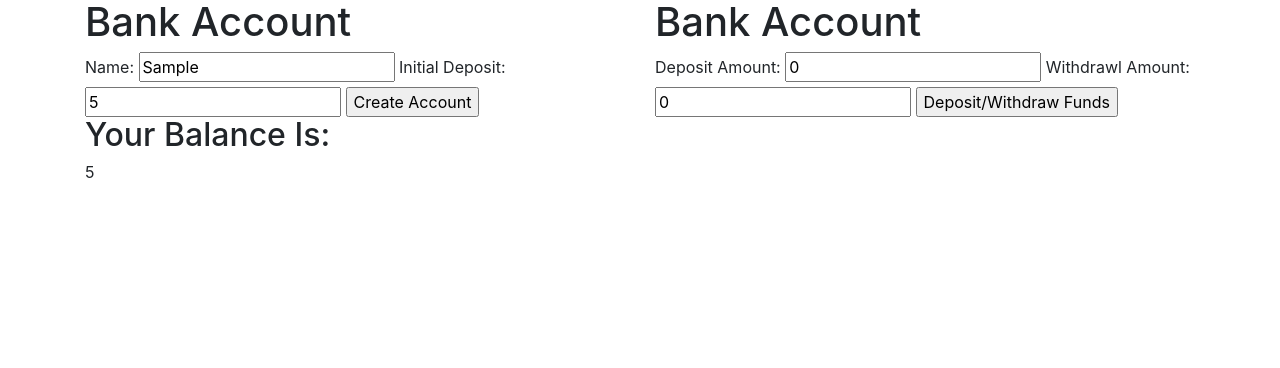
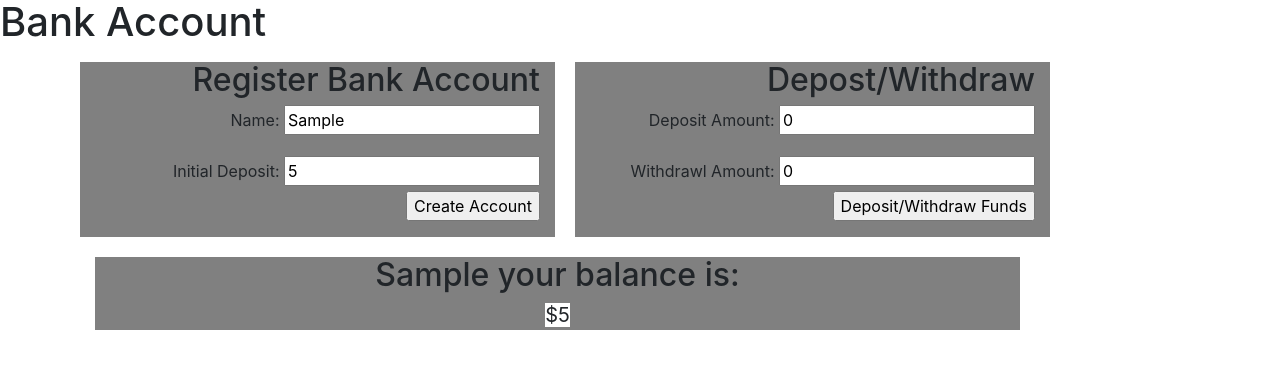
Before and after one commit to hal2814/bank-account, a plain HTML site: page index.html in a window 1280 px wide. Both pictures are taken after typing "Sample", "5" into the empty fields and a click on the button "Create Account". Drawn offline with Linux system fonts and the light colour scheme.

Commit message:
add css styles, add wells to html, and change output text

```diff
--- a/css/styles.css
+++ b/css/styles.css
@@ -0,0 +1,17 @@
+.col-sm-5 {
+  background-color: grey;
+  text-align: right;
+  margin: 10px;
+}
+/*div {
+  margin: 10px;
+}*/
+.col-sm-10 {
+  background-color: grey;
+  text-align: center;
+  margin: 10px;
+}
+span {
+  background-color: white;
+  font-size: 20px;
+}
--- a/index.html
+++ b/index.html
@@ -5,35 +5,50 @@
     <link href="css/styles.css" rel="stylesheet" type="text/css">
     <script src="js/jquery-3.2.1.js"></script>
     <script src="js/scripts.js"></script>
-    <title>Movie</title>
+    <title>Bank</title>
   </head>
   <body>
+    <h1>Bank Account</h1>
     <div class="container">
       <div class="row">
-        <div class="col-sm-6">
-          <h1>Bank Account</h1>
+        <div class="col-sm-5">
+          <h2>Register Bank Account</h2>
           <form id="register-form">
+            <div class="form-group">
               <label for="name">Name:</label>
               <input id="name" type="text">
+            </div>
+            <div class="form-group">
               <label for="initial">Initial Deposit:</label>
               <input id="initial" type="number">
               <button type="submit">Create Account</button>
+            </div>
           </form>
         </div>
-        <div class="col-sm-6">
-          <h1>Bank Account</h1>
+        <div class="col-sm-5">
+          <div class="form-group">
+            <h2>Depost/Withdraw</h2>
             <form id="deposit-form">
+              <div class="form-group">
                 <label for="deposit">Deposit Amount:</label>
                 <input id="deposit" type="number">
+              </div>
+              <div class="form-group">
                 <label for="withdrawl">Withdrawl Amount:</label>
                 <input id="withdrawl" type="number">
                 <button type="submit">Deposit/Withdraw Funds</button>
+              </div>
             </form>
           </div>
         </div>
-      <div>
-        <h2>Your Balance Is: </h2>
+      </div>
+      <div class="container">
+        <div class="row">
+          <div class="col-sm-10">
+            <h2 id="nameout"></h2>
             <span id="output"></span>
+          </div>
+        </div>
       </div>
     </div>
   </body>
--- a/js/scripts.js
+++ b/js/scripts.js
@@ -16,22 +16,26 @@ bankAccount.prototype.viewBal = function () {
 //Front End
 $(document).ready(function() {
   var newAccount;
+  var name;
   var deposit = parseInt($("#deposit").val("0"));
   var withdrawl = parseInt($("#withdrawl").val("0"));
 //Input Form
   $("form#register-form").submit(function(event) {
     event.preventDefault();
-    var name = $("#name").val();
+    name = $("#name").val();
     var initial = parseInt($("#initial").val());
     newAccount = new bankAccount(name,initial);
-    $("#output").text(newAccount.viewBal());
+    $("#output").text("$" + newAccount.viewBal());
+    $("#nameout").text(name + " your balance is: ");
   });
 //Bank Balance Form
   $("form#deposit-form").submit(function(event) {
     event.preventDefault();
+
     deposit = parseInt($("#deposit").val());
     withdrawl = parseInt($("#withdrawl").val());
     newAccount.withDep(deposit,withdrawl);
-    $("#output").text(newAccount.viewBal());
+    $("#output").text("$" + newAccount.viewBal());
+    $("#nameout").text(name + " your balance is: ");
   });
 });
```
Lines whose indentation alone changed are shown as unchanged.
